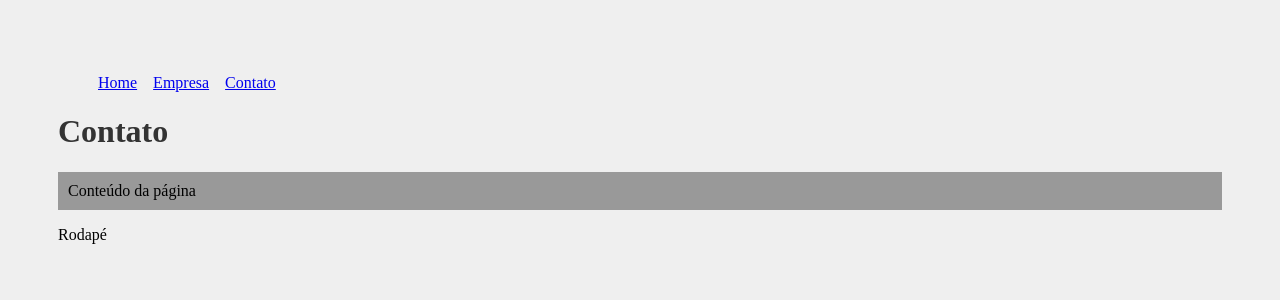
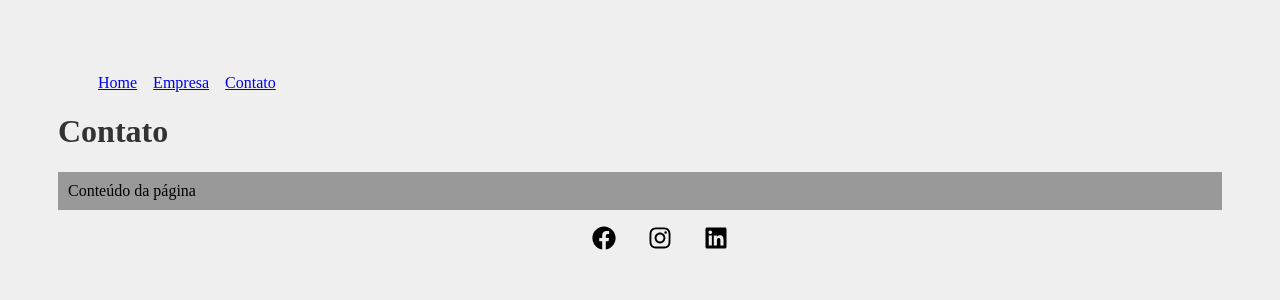
Before and after one commit to tpessoa10/Curso-React, a React (Create React App) app: page /contato in a window 1280 px wide. Shown: the top 300 px of the page. Built offline with nearby package versions, Linux system fonts and the light colour scheme.

Commit message:
Adicionando React Icons

```diff
--- a/package.json
+++ b/package.json
@@ -8,6 +8,7 @@
     "@testing-library/user-event": "^13.5.0",
     "react": "^18.2.0",
     "react-dom": "^18.2.0",
+    "react-icons": "^4.10.1",
     "react-router-dom": "^6.14.1",
     "react-scripts": "5.0.1",
     "web-vitals": "^2.1.4"
--- a/src/components/layout/Footer.js
+++ b/src/components/layout/Footer.js
@@ -1,7 +1,16 @@
+import {FaFacebook, FaInstagram, FaLinkedin} from 'react-icons/fa'
+import styles from './Footer.module.css'
+
 function Footer(){
     return (
         <div>
-        <footer>Rodapé</footer>
+        <footer>
+            <ul className={styles.social_list}>
+                <li><FaFacebook/></li>
+                <li><FaInstagram/></li>
+                <li><FaLinkedin/></li>
+            </ul>
+        </footer>
         </div>
     )
 }
--- /dev/null
+++ b/src/components/layout/Footer.module.css
@@ -0,0 +1,15 @@
+.social_list{
+    display: flex;
+    justify-content: center;
+    align-items: center;
+    list-style-type: none;
+}
+
+.social_list li {
+    margin: 0 1em;
+}
+
+.social_list svg{
+    font-size: 1.5em;
+    cursor: pointer;
+}
```
Also changed, not shown: 1 other file (tests, documents, lock files or other folders).
